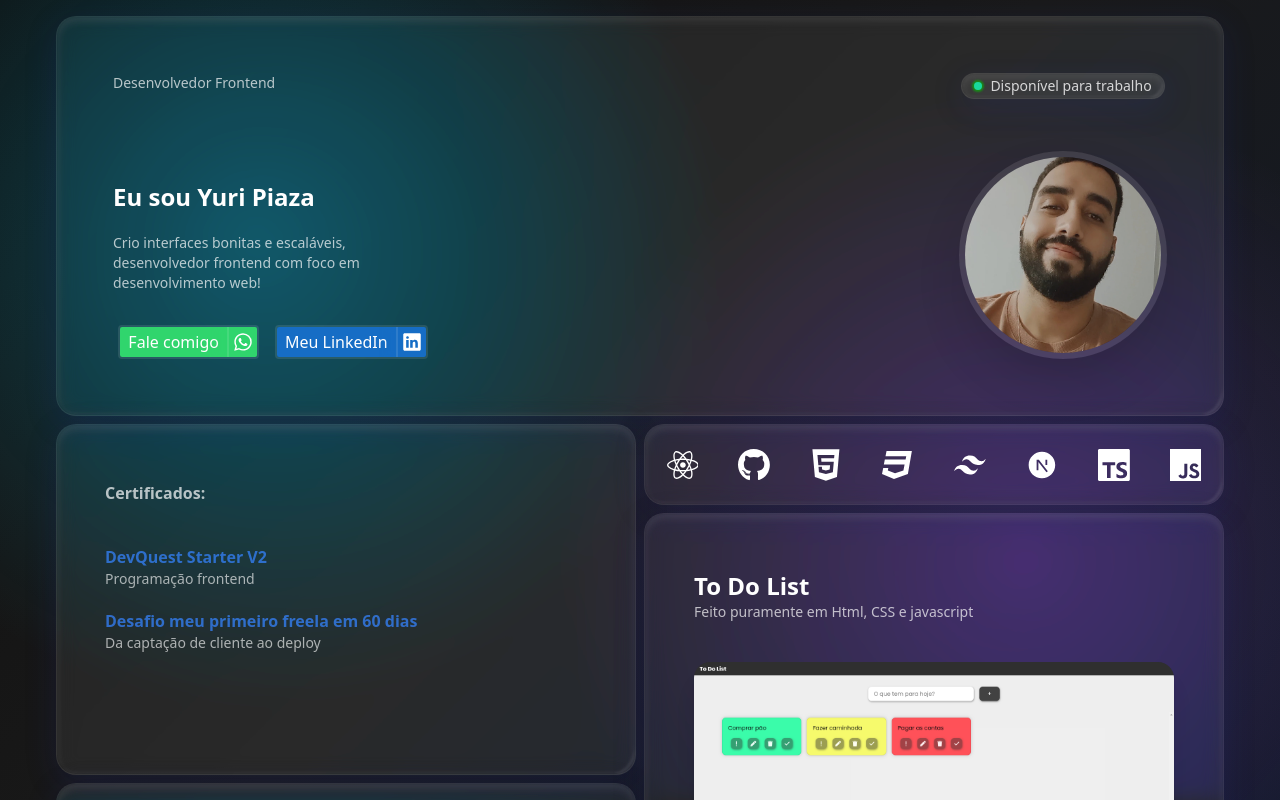
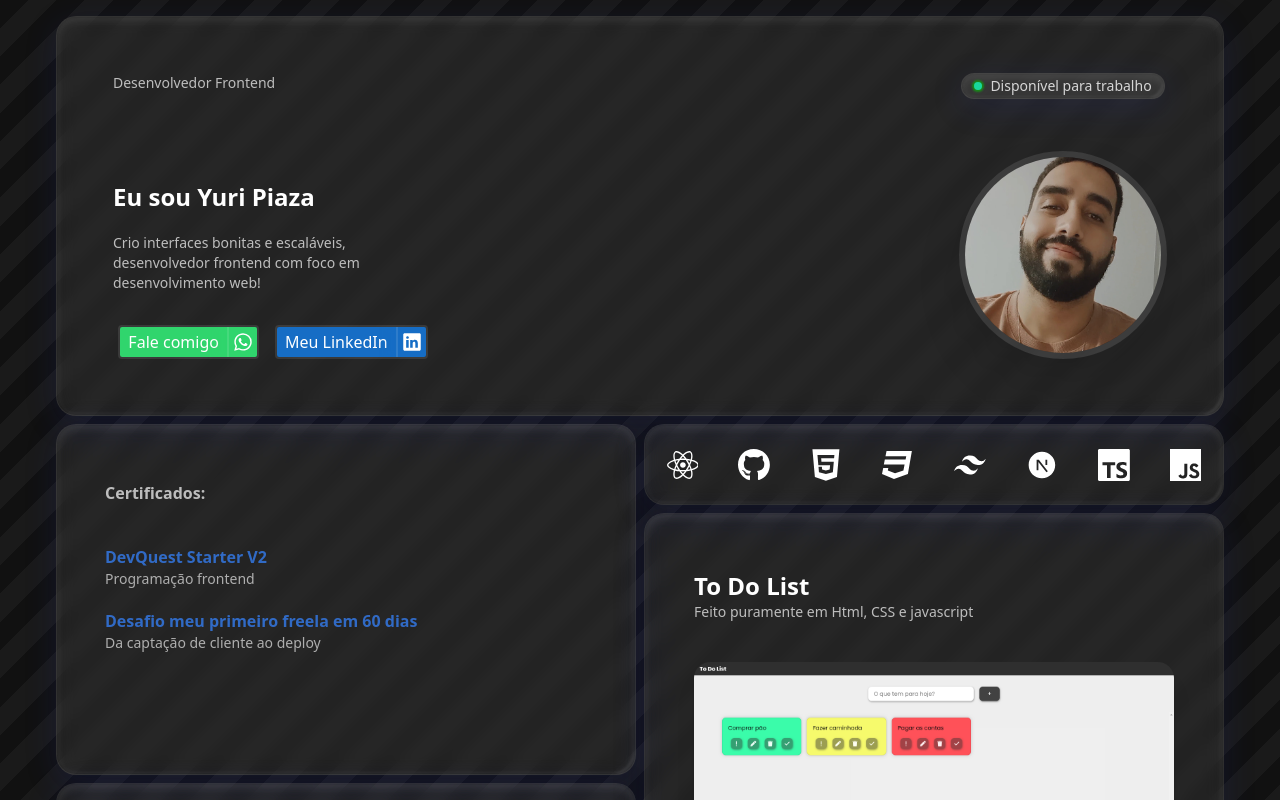
Before and after one commit to ypiaza/portifolioyuripiaza, a React (Vite) app: page / in a window 1280 px wide. Shown: the top 800 px of the page. Built offline with nearby package versions, Linux system fonts and the light colour scheme.

Commit message:
Update index.css

```diff
--- a/src/index.css
+++ b/src/index.css
@@ -1,10 +1,13 @@
 @import "tailwindcss";
 
 body {
-  background:
-    radial-gradient(circle at 20% 30%, rgba(0, 212, 255, 0.25), transparent 40%),
-    radial-gradient(circle at 80% 70%, rgba(168, 85, 247, 0.2), transparent 40%),
-    linear-gradient(135deg, #0f0f0f, #1a1a1a, #111827);
+  background: repeating-linear-gradient(
+    135deg,
+    #111 0px,
+    #111 20px,
+    #1a1a1a 20px,
+    #1a1a1a 40px
+  );
   background-attachment: fixed;
 }
 
```
